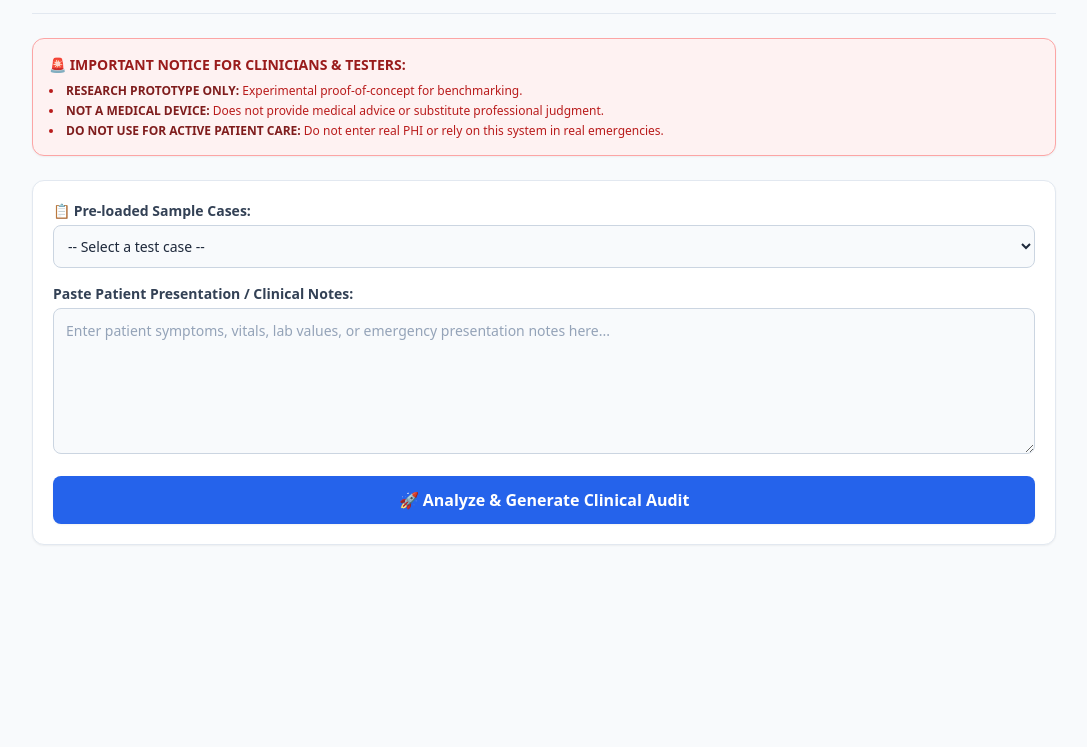
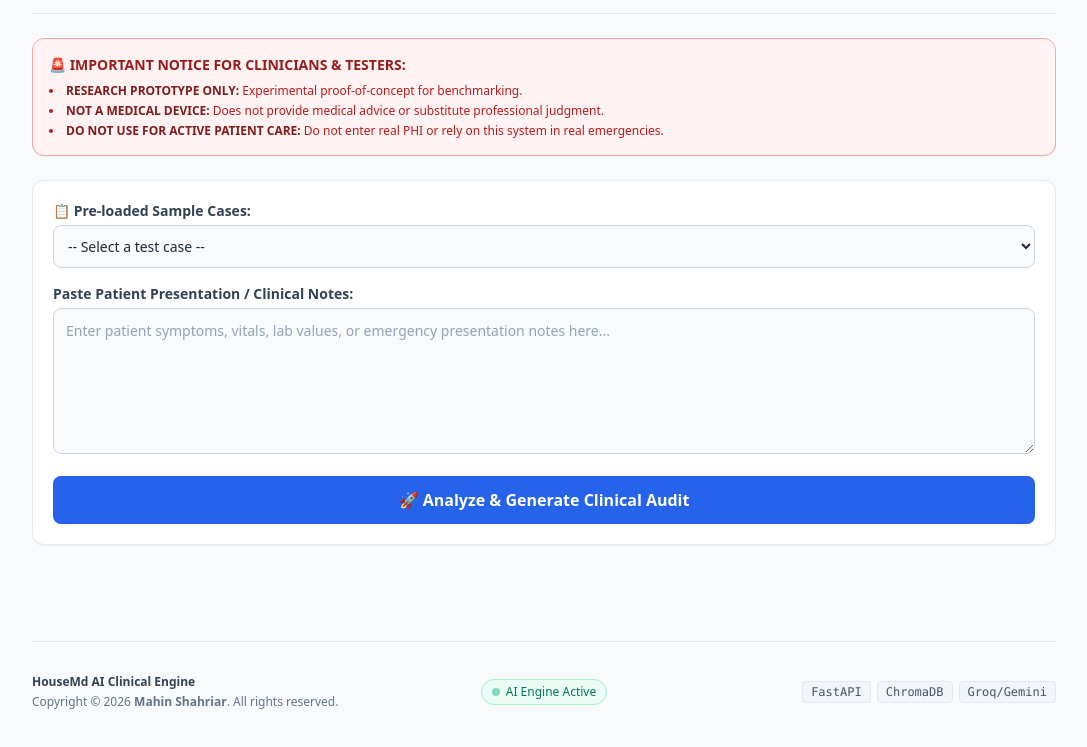
Before and after one commit to mahinshahriar30/aegismed-ai-engine, a plain HTML site: page src/index.html in a window 1280 px wide. Shown: the part 87-834 px from the top of the page, without its empty margins (96-1183 px from the left). Before the commit the page ends 800 px from the top, so only its background shows below. Drawn offline with nearby package versions, Linux system fonts and the light colour scheme.

Commit message:
Changed index.html: Added a footer section

```diff
--- a/src/index.html
+++ b/src/index.html
@@ -17,9 +17,9 @@
     </script>
 </head>
 
-<body class="bg-slate-50 dark:bg-slate-900 text-slate-800 dark:text-slate-100 min-h-screen p-6 font-sans transition-colors duration-200">
+<body class="bg-slate-50 dark:bg-slate-900 text-slate-800 dark:text-slate-100 min-h-screen p-6 font-sans transition-colors duration-200 flex flex-col justify-between">
 
-    <div class="max-w-5xl mx-auto space-y-6">
+    <div class="max-w-5xl mx-auto space-y-6 w-full mb-12">
 
         <!-- Header & Theme Controls -->
         <header class="flex flex-col sm:flex-row sm:items-center sm:justify-between border-b border-slate-200 dark:border-slate-800 pb-4 gap-4">
@@ -115,6 +115,34 @@
             </div>
         </div>
     </div>
+
+    <!-- Professional Enterprise Footer -->
+    <footer class="w-full max-w-5xl mx-auto border-t border-slate-200 dark:border-slate-800 pt-8 pb-6 mt-12 text-xs text-slate-500 dark:text-slate-400">
+        <div class="grid grid-cols-1 md:grid-cols-3 gap-6 items-center">
+
+            <!-- Column 1: Identification & Copyright -->
+            <div class="space-y-1 text-center md:text-left">
+                <p class="font-semibold text-slate-700 dark:text-slate-300">HouseMd AI Clinical Engine</p>
+                <p>Copyright &copy; 2026 <strong>Mahin Shahriar</strong>. All rights reserved.</p>
+            </div>
+
+            <!-- Column 2: System Status Indicator -->
+            <div class="flex items-center justify-center gap-2">
+                <span class="inline-flex items-center gap-1.5 px-2.5 py-1 rounded-full bg-emerald-50 dark:bg-emerald-950/60 border border-emerald-200 dark:border-emerald-800 text-emerald-700 dark:text-emerald-300 font-medium">
+                    <span class="w-2 h-2 bg-emerald-500 rounded-full animate-pulse"></span>
+                    AI Engine Active
+                </span>
+            </div>
+
+            <!-- Column 3: Tech Stack Badges -->
+            <div class="flex flex-wrap items-center justify-center md:justify-end gap-1.5 font-mono">
+                <span class="bg-slate-100 dark:bg-slate-800 text-slate-600 dark:text-slate-400 px-2 py-0.5 rounded border border-slate-200 dark:border-slate-700">FastAPI</span>
+                <span class="bg-slate-100 dark:bg-slate-800 text-slate-600 dark:text-slate-400 px-2 py-0.5 rounded border border-slate-200 dark:border-slate-700">ChromaDB</span>
+                <span class="bg-slate-100 dark:bg-slate-800 text-slate-600 dark:text-slate-400 px-2 py-0.5 rounded border border-slate-200 dark:border-slate-700">Groq/Gemini</span>
+            </div>
+
+        </div>
+    </footer>
 
     <script>
         const BACKEND_URL = "https://aegismed-ai-engine-3.onrender.com";
```
